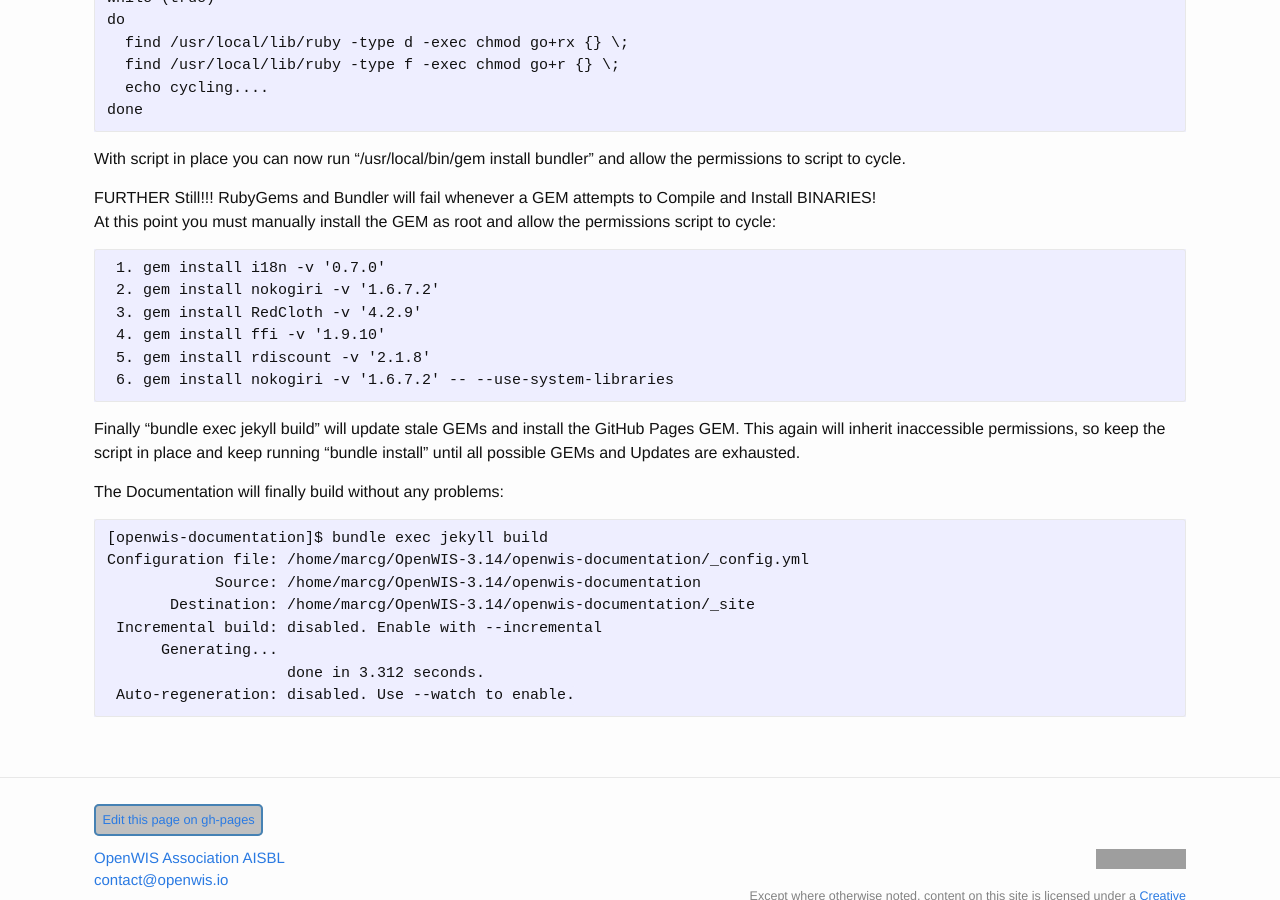
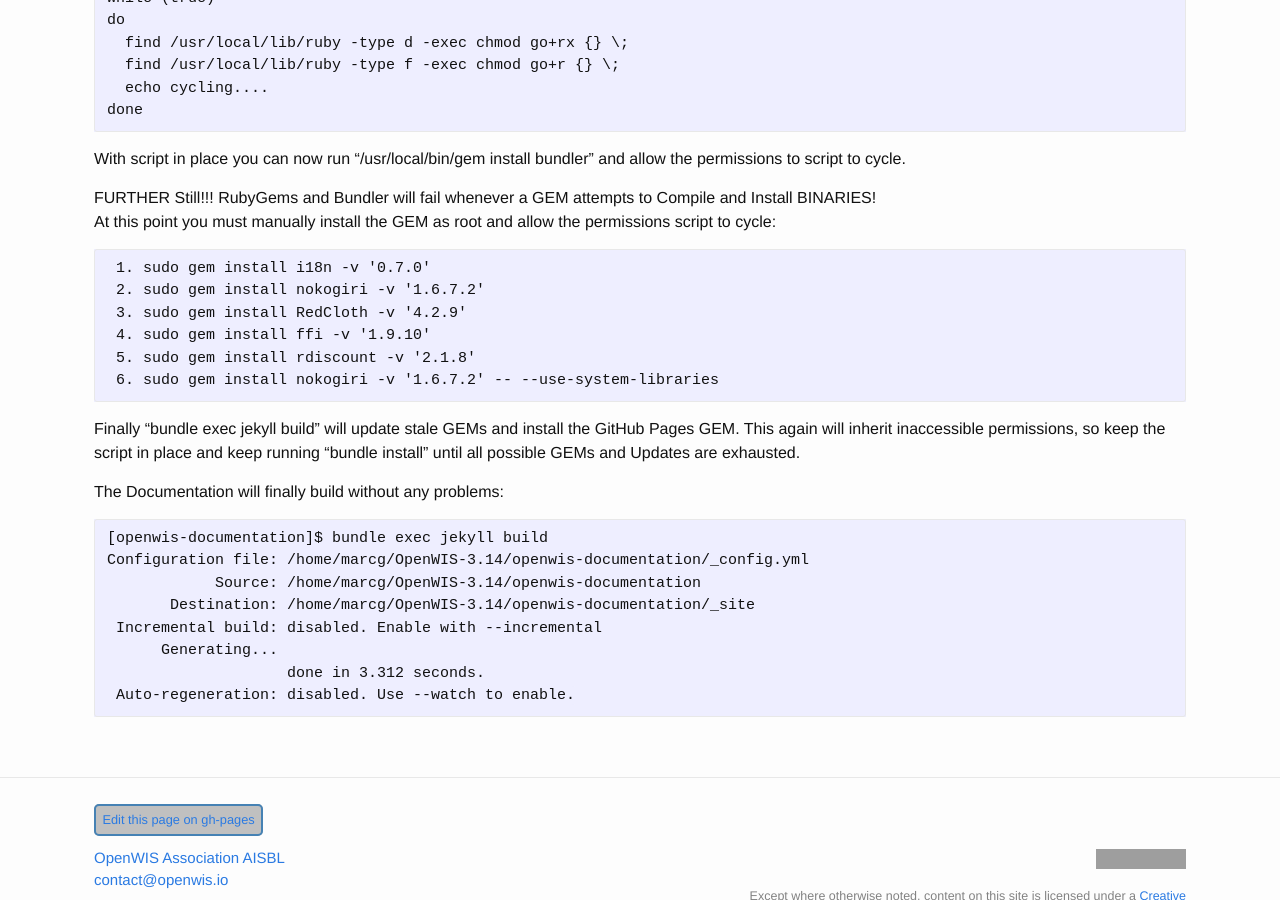
Before and after one commit to OpenWIS/openwis-documentation, a Jekyll site: the page built from _posts/2016-10-03-CentOS6_Jekyll.md, in a window 1280 px wide and 900 px high, scrolled down 1104 px. Built offline with Jekyll 4.4.1, drawn with Linux system fonts in a browser that asks for light colours; grey boxes are pictures that could not be loaded.

Commit message:
Update 2016-10-03-CentOS6_Jekyll.md

```diff
--- a/_posts/2016-10-03-CentOS6_Jekyll.md
+++ b/_posts/2016-10-03-CentOS6_Jekyll.md
@@ -59,12 +59,12 @@ With script in place you can now run "/usr/local/bin/gem install bundler" and al
 FURTHER Still!!!  RubyGems and Bundler will fail whenever a GEM attempts to Compile and Install BINARIES!
 At this point you must manually install the GEM as root and allow the permissions script to cycle:
 
-     1. gem install i18n -v '0.7.0'
-     2. gem install nokogiri -v '1.6.7.2'
-     3. gem install RedCloth -v '4.2.9'
-     4. gem install ffi -v '1.9.10'
-     5. gem install rdiscount -v '2.1.8'
-     6. gem install nokogiri -v '1.6.7.2' -- --use-system-libraries
+     1. sudo gem install i18n -v '0.7.0'
+     2. sudo gem install nokogiri -v '1.6.7.2'
+     3. sudo gem install RedCloth -v '4.2.9'
+     4. sudo gem install ffi -v '1.9.10'
+     5. sudo gem install rdiscount -v '2.1.8'
+     6. sudo gem install nokogiri -v '1.6.7.2' -- --use-system-libraries
 
 Finally "bundle exec jekyll build" will update stale GEMs and install the GitHub Pages GEM.
 This again will inherit inaccessible permissions, so keep the script in place and keep running
```
